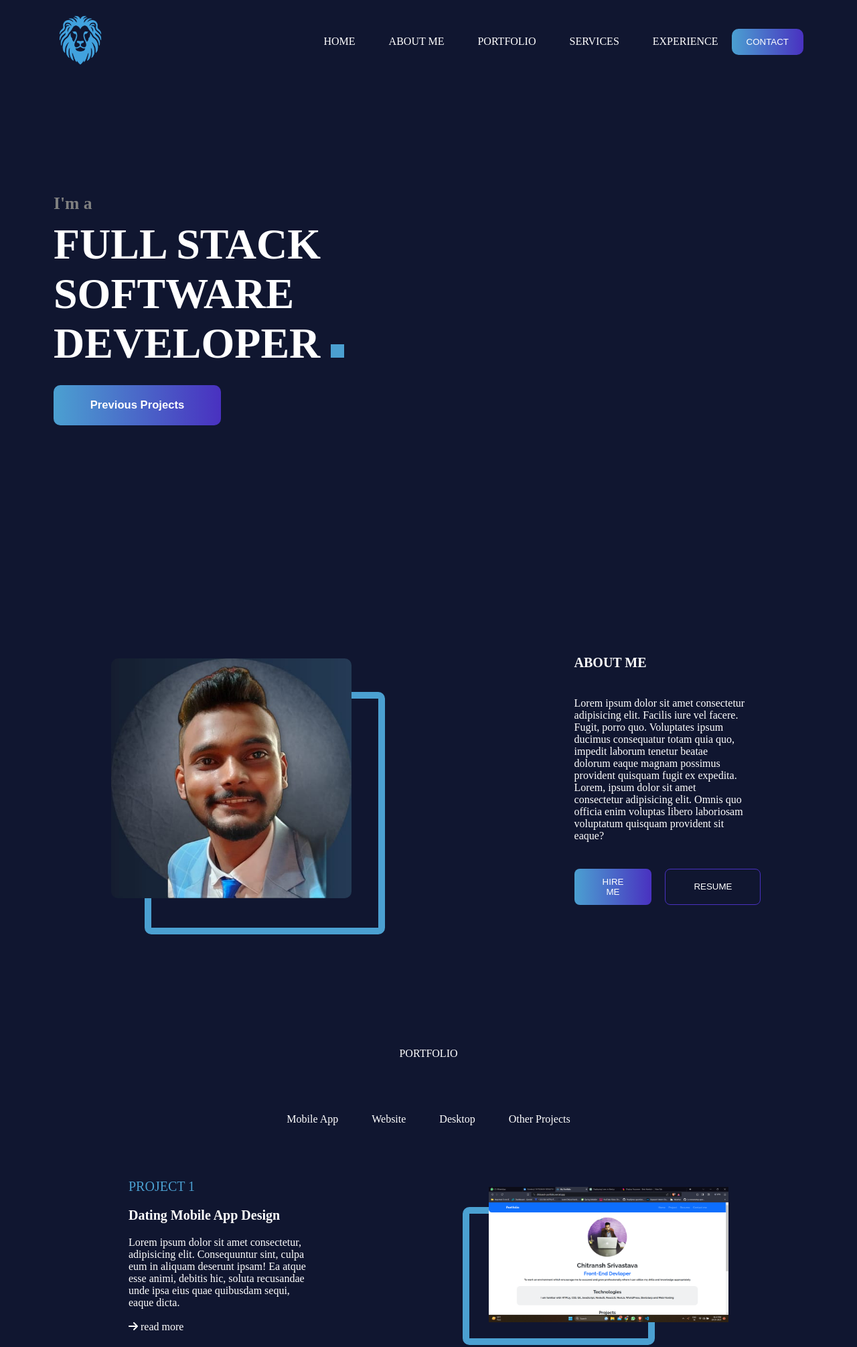
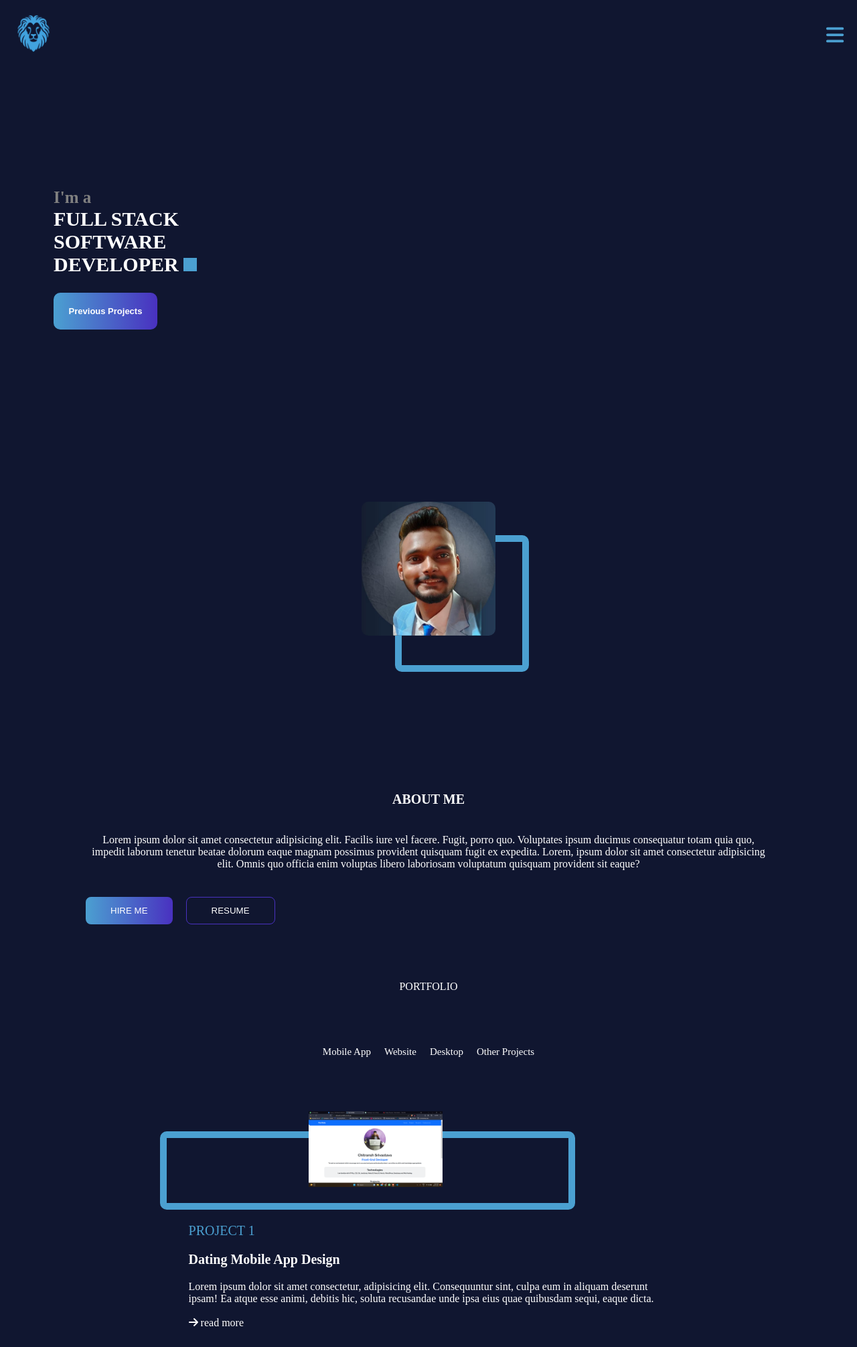
Before and after one commit to thechitransh/new_portfolio, a plain HTML site: page index.html in a window 1280 px wide. Shown: the top 2011 px of the page at 67% size. Drawn offline with Linux system fonts and the light colour scheme.

Commit message:
mobile respomsive

```diff
--- a/index.html
+++ b/index.html
@@ -22,6 +22,7 @@
         </ul>
         <button>CONTACT</button>
       </div>
+      <i class="fa-solid fa-bars menu"></i>
     </nav>
     <main>
       <section class="hero">
--- a/style.css
+++ b/style.css
@@ -18,6 +18,9 @@ nav ul {
   display: flex;
   list-style-type: none;
   gap: 50px;
+}
+.menu {
+  display: none;
 }
 .logo img {
   width: 80px;
@@ -195,7 +198,9 @@ nav ul {
   display: flex;
   flex-direction: column;
   align-items: center;
+  width: 100%;
   gap: 80px;
+  width: 500px;
   height: 120vh;
 }
 .services > p {
@@ -203,6 +208,7 @@ nav ul {
   font-weight: 800;
 }
 .boxes {
+  flex-wrap: wrap;
   display: flex;
   gap: 60px;
   justify-content: space-evenly;
@@ -248,6 +254,7 @@ nav ul {
 .exp ul {
   display: flex;
   list-style-type: none;
+  flex-wrap: wrap;
   gap: 100px;
 }
 .exp ul li {
@@ -372,4 +379,90 @@ footer img {
   opacity: 0.5;
 }
 @media only screen and (min-width: 300px) {
+  .navigation {
+    display: none;
+  }
+  .menu {
+    display: block;
+    font-size: 30px;
+    color: #4ba0d1;
+  }
+  .logo img {
+    width: 60px;
+  }
+  nav {
+    width: 100%;
+    padding: 20px 20px;
+  }
+  .hero {
+    justify-content: center;
+    height: 70vh;
+  }
+  .hero p {
+    font-size: 30px;
+  }
+  .hero span {
+    font-size: 25px;
+  }
+  .hero button {
+    width: 155px;
+    font-size: 13px;
+  }
+  .about {
+    flex-direction: column;
+    gap: 60px;
+    align-items: center;
+    width: 100%;
+  }
+  .text-about {
+    width: 80%;
+    text-align: center;
+  }
+  .self-image img {
+    width: 200px;
+  }
+  .button-about button {
+    padding: 12px 37px;
+    border-radius: 8px;
+  }
+  .project .nav ul {
+    font-size: 15px;
+    gap: 20px;
+  }
+  .project1 {
+    flex-direction: column;
+    gap: 50px;
+  }
+  .text1 {
+    width: 80%;
+    order: 2;
+  }
+  .services {
+    width: 100%;
+    margin: 50vh 0vh;
+  }
+  .image1 img {
+    width: 200px;
+  }
+  .image1 .frame {
+    right: -40px;
+    width: 173%;
+  }
+  .box1 {
+    width: 100%;
+    overflow: hidden;
+  }
+  .border {
+    width: 80%;
+  }
+  .exp {
+    height: 60vh;
+    padding: 22px;
+  }
+  .main {
+    flex-direction: column;
+  }
+  .left {
+    width: 100%;
+  }
 }
```
